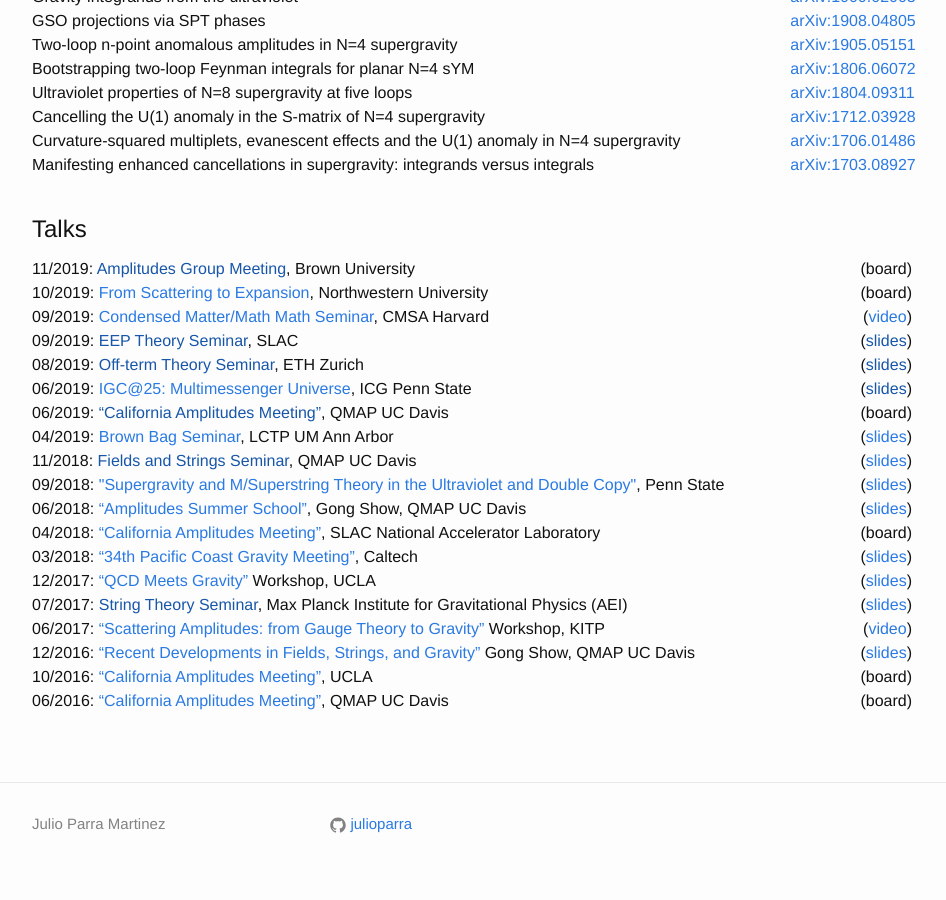
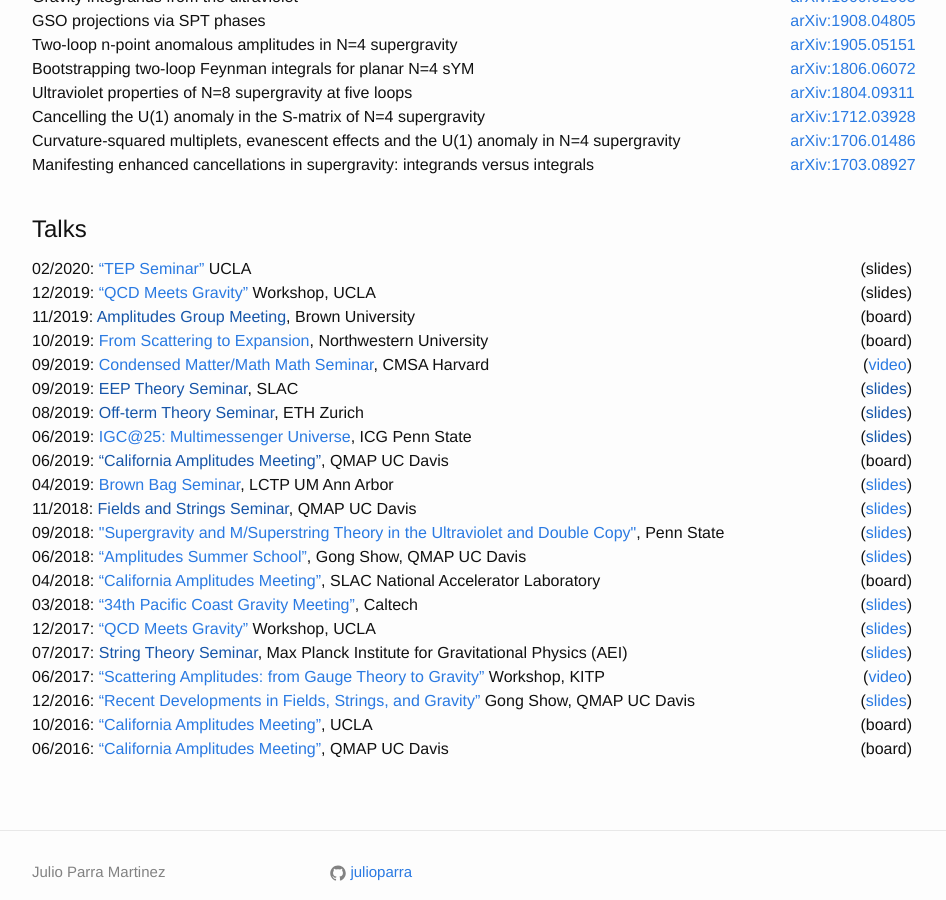
Before and after one commit to julioparra/julioparra.github.io, a Jekyll site: the page built from index.md, in a window 1280 px wide and 900 px high, scrolled down 567 px. Shown: the whole window, without its empty margins (168-1114 px from the left). Built offline with Jekyll 4.4.1, drawn with Linux system fonts in a browser that asks for light colours; nearby versions of some CDN libraries.

Commit message:
Added latest talks

```diff
--- a/index.md
+++ b/index.md
@@ -85,6 +85,14 @@ Office: PAB 4-737 <br>
 
 #### Talks ####
 
+<div class="row">
+    <div class="col-10"> 02/2020: <a href="http://bhaumik-institute.physics.ucla.edu/seminars-and-colloquia">“TEP Seminar”</a>  UCLA </div>
+    <div class="col-2" style="text-align:right"> (slides) </div>
+</div>
+<div class="row">
+    <div class="col-10"> 12/2019: <a href="http://bhaumik-institute.physics.ucla.edu/QCD%20Meets%20Gravity%202019">“QCD Meets Gravity”</a>  Workshop, UCLA </div>
+    <div class="col-2" style="text-align:right"> (slides) </div>
+</div>
 <div class="row">
     <div class="col-10"> 11/2019: <a href="">Amplitudes Group Meeting</a>, Brown University <br> </div>
     <div class="col-2" style="text-align:right"> (board)  </div>
```
